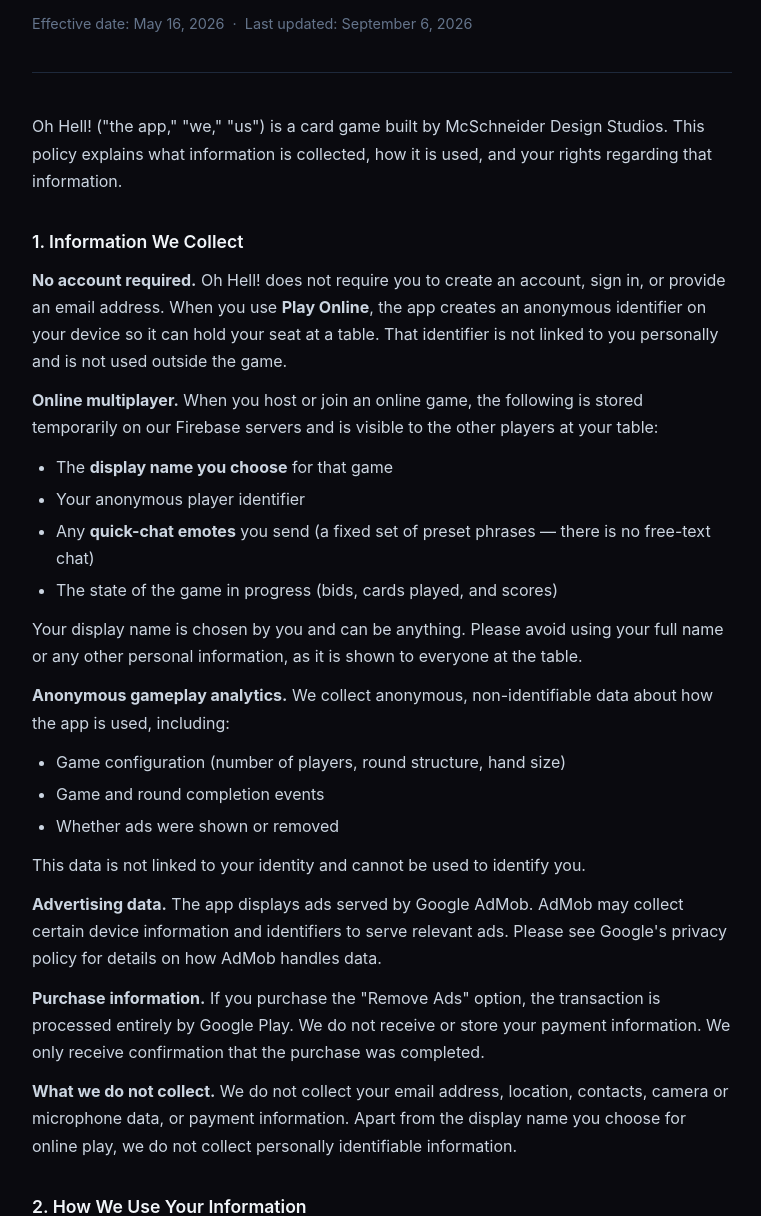
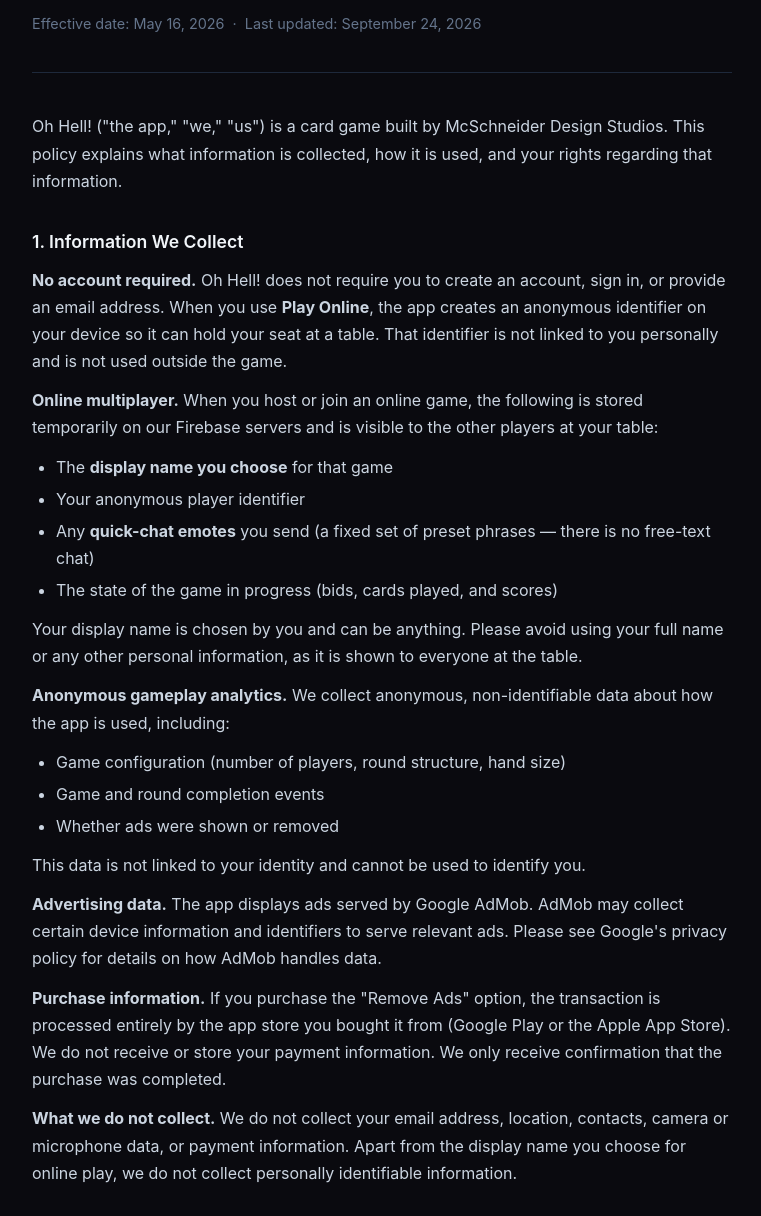
Before and after one commit to eschneid/mcschneiderdesigns-apps, a plain HTML site: page ohhell-privacy.html in a window 1280 px wide. Shown: the part 74-1290 px from the top of the page, without its empty margins (258-1019 px from the left). Drawn offline with Linux system fonts and the light colour scheme.

Commit message:
Oh Hell: purchases go through Google Play OR the App Store, not Play alone

```diff
--- a/ohhell-privacy.html
+++ b/ohhell-privacy.html
@@ -85,7 +85,7 @@
 
     <header>
       <h1>Oh Hell! — Privacy Policy</h1>
-      <p>Effective date: May 16, 2026 &nbsp;·&nbsp; Last updated: September 6, 2026</p>
+      <p>Effective date: May 16, 2026 &nbsp;·&nbsp; Last updated: September 24, 2026</p>
     </header>
 
     <p>
@@ -127,7 +127,7 @@
     Please see Google's privacy policy for details on how AdMob handles data.</p>
 
     <p><strong>Purchase information.</strong> If you purchase the "Remove Ads" option,
-    the transaction is processed entirely by Google Play. We do not receive or store
+    the transaction is processed entirely by the app store you bought it from (Google Play or the Apple App Store). We do not receive or store
     your payment information. We only receive confirmation that the purchase was
     completed.</p>
 
```
